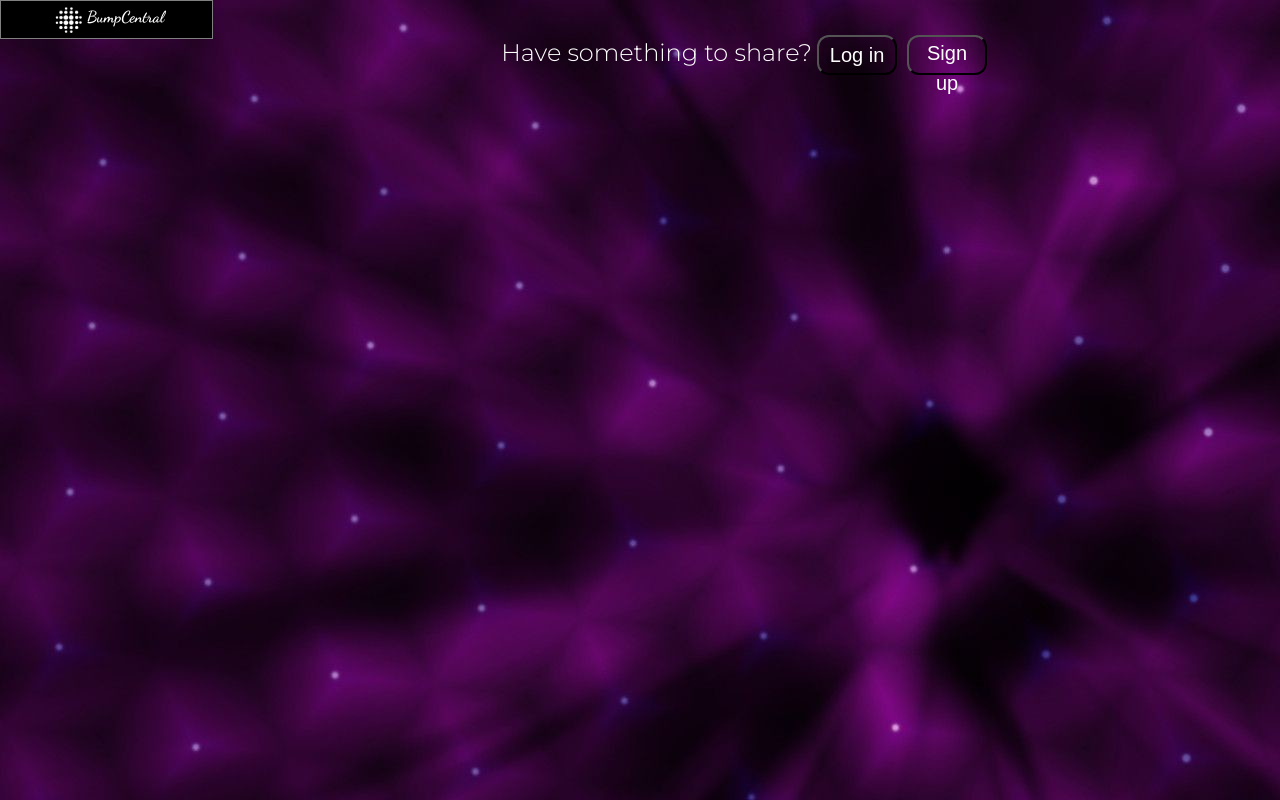
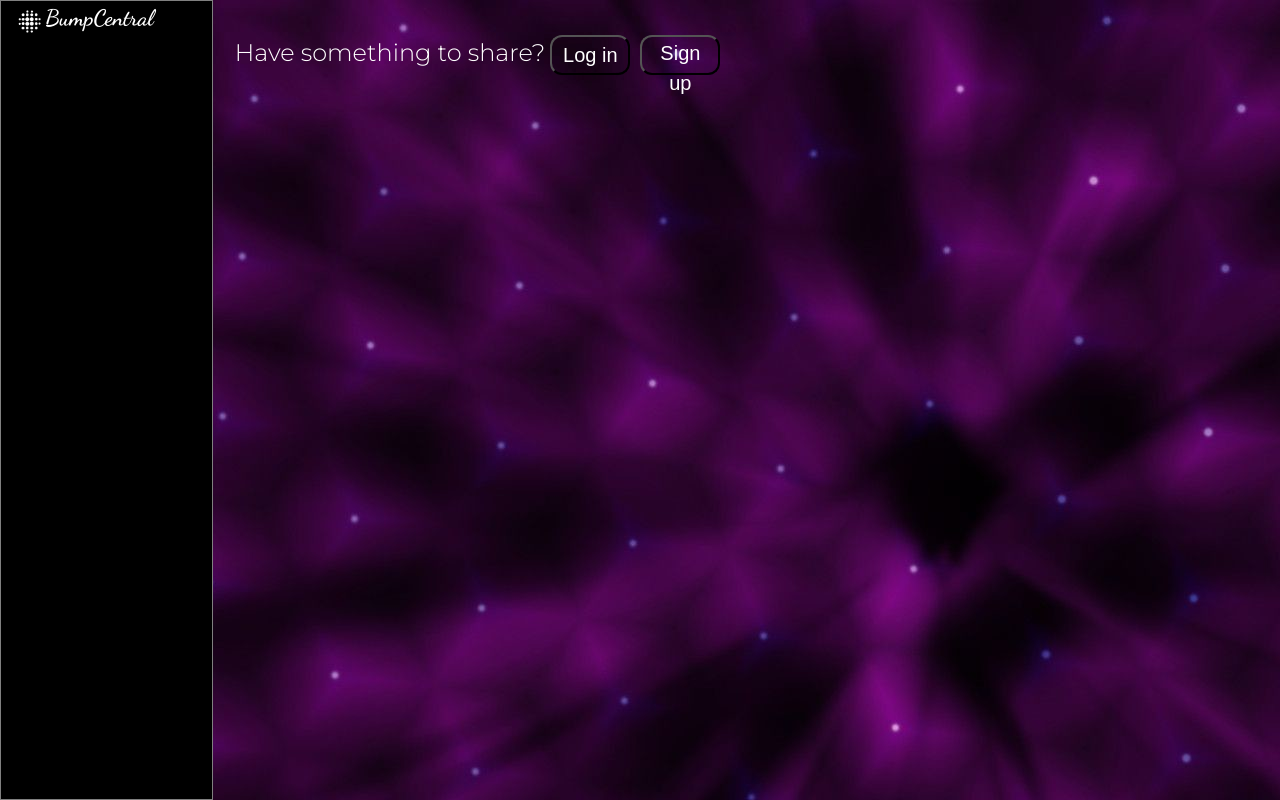
Before and after one commit to BKSaint/BumpCentral, a Flask app: page /feed in a window 1280 px wide. Run offline with Flask 3, Linux system fonts and the light colour scheme; data that the repository does not hold is empty; some web fonts are replaced; grey boxes are pictures that could not be loaded.

Commit message:
checkpoint 1

```diff
--- a/static/styles.css
+++ b/static/styles.css
@@ -5,34 +5,34 @@
   text-decoration: none;
 }
 
-#navbartext {
-  padding-bottom: 100%;
-}
+@media all and (min-width: 25px)   {  #navbar  { font-size:0.4em; } }
+@media all and (min-width: 50px)  {  #navbar  { font-size:0.4em;  } }
+@media all and (min-width: 100px)  {  #navbar  { font-size:0.6em;  } }
+@media all and (min-width: 200px)  {  #navbar  { font-size:0.6em;  } }
+@media all and (min-width: 300px)  {  #navbar  { font-size:0.6em;  } }
+@media all and (min-width: 400px)  {  #navbar  { font-size:1.6em;  } }
+@media all and (min-width: 500px)  {  #navbar  { font-size:0.8em;  } }
+@media all and (min-width: 600px)  {  #navbar  { font-size:0.8em;  } }
+@media all and (min-width: 700px)  {  #navbar  { font-size:0.8em;  } }
+@media all and (min-width: 800px)  {  #navbar  { font-size:1.0em;  } .navitems { width: 20px; height: 20px; } }
+@media all and (min-width: 900px) {  #navbar  { font-size:1.2em;  } .navitems { width: 23x; height: 23px; } }
+@media all and (max-width: 877px) {  #navbar { height: 102px; width: 100vh; padding-left: 10px;} .pfpA { height: 0px; width: 0px; border: 0px solid white} .pfpB { height: 60px; width: 60px; border: 1px solid white}  }
+@media all and (max-width: 900px) {  .navitems { width: 20px; height: 20px; } }
+@media all and (min-width: 901px) {  .navitems { width: 20px; height: 20px; } }
+@media all and (min-width: 878px) {  #navbar { height: 100vh; } .pfpA { height: 80px; width: 80px; border: 1px solid white} .pfpB { height: 0px; width: 0px; border: 0px solid white} }
+@media all and (min-width: 1000px) {  #navbar  { font-size:1.2em;  } .navitems { width: 23px; height: 23px; } }
+@media all and (min-width: 1100px) {  #navbar  { font-size:1.4em;  } .navitems { width: 29px; height: 29px; } }
+@media all and (min-width: 1200px) {  #navbar  { font-size:1.4em;  } .navitems { width: 32px; height: 32px; } }
+@media all and (min-width: 1300px) {  #navbar  { font-size:1.6em;  } .navitems { width: 35px; height: 35px; } }
+@media all and (min-width: 1400px) {  #navbar  { font-size:1.8em;  } .navitems { width: 38px; height: 38px; } }
+@media all and (min-width: 1500px) {  #navbar  { font-size:2.0em;  } .navitems { width: 41px; height: 41px; } }
+@media all and (min-width: 1600px) {  #navbar  { font-size:2.2em;  } .navitems { width: 44px; height: 44px; } }
+@media all and (min-width: 1700px) {  #navbar  { font-size:2.4em;  } .navitems { width: 47px; height: 47px; } }
 
-@media all and (min-width: 25px)   {  #navbartext  { font-size:0.4em; } }
-@media all and (min-width: 50px)  {  #navbartext  { font-size:0.4em;  } }
-@media all and (min-width: 100px)  {  #navbartext  { font-size:0.6em;  } }
-@media all and (min-width: 200px)  {  #navbartext  { font-size:0.6em;  } }
-@media all and (min-width: 300px)  {  #navbartext  { font-size:0.6em;  } }
-@media all and (min-width: 400px)  {  #navbartext  { font-size:1.6em;  } }
-@media all and (min-width: 500px)  {  #navbartext  { font-size:0.8em;  } }
-@media all and (min-width: 600px)  {  #navbartext  { font-size:0.8em;  } }
-@media all and (min-width: 700px)  {  #navbartext  { font-size:0.8em;  } }
-@media all and (min-width: 800px)  {  #navbartext  { font-size:1.0em;  } }
-@media all and (min-width: 900px) {  #navbartext  { font-size:1.2em;  } }
-@media all and (min-width: 1000px) {  #navbartext  { font-size:1.2em;  } }
-@media all and (min-width: 1100px) {  #navbartext  { font-size:1.4em;  } }
-@media all and (min-width: 1200px) {  #navbartext  { font-size:1.4em;  } }
-@media all and (min-width: 1300px) {  #navbartext  { font-size:1.6em;  } }
-@media all and (min-width: 1400px) {  #navbartext  { font-size:1.8em;  } }
-@media all and (min-width: 1500px) {  #navbartext  { font-size:2.0em;  } }
-@media all and (min-width: 1600px) {  #navbartext  { font-size:2.2em;  } }
-@media all and (min-width: 1700px) {  #navbartext  { font-size:2.4em;  } }
-@media all and (max-width: 900px) {  #navbar { padding-bottom: 100; padding-right: 100%; padding-left: 50px } }
 
-.navitems {
-    height: 20%;
-    width: 20%;
+#fill {
+  height: 100%;
+  width: 100%;
 }
 
 #logo {
@@ -48,6 +48,7 @@
     text-decoration: none;
     color:#ffffff;
     border-left: 10px;
+    text-align: left;
 }
 
 #signup {
@@ -135,8 +136,16 @@ label, p{
     height: 50px;
 }
 
-.cropC {
+.pfpB {
+    position: relative;
+    bottom: 2px;
+    margin-left: 100%;
+    margin-right: 10px;
     border-radius: 50px;
+}
+
+.pfpA {
+  border-radius: 50px;
 }
 
 #circle {
@@ -167,7 +176,6 @@ label, p{
       background-color: #dff0d8;
       border-color: #d6e9c6;
   }
-
 
   /*DEMO*/
   .preview {
--- a/templates/feed.html.jinja
+++ b/templates/feed.html.jinja
@@ -22,18 +22,21 @@
 
     <body style="background-image:url('/static/signup.jpg');">
 
-       <div class="container text-center" style="max-width:100%; margin:0%">
-            <div class="row align-items-start">
-
-                <div class="col col-sm-2 bord black" id="navbar">
-                    <a href="/feed" id="homelogo"><img alt="" class="navitems" src="/static/logomain.png">BumpCentral</a>
+       <div class="container" style="max-width:100%; margin:0%">
+            <div id="row" class="row align-items-start">
+                <div class="col col-sm-2 bord black" id="navbar" style="">
+                    <div id="fill">
+                        <div class="row">
+                                <a href="/feed" id="homelogo" style="text-align: left;"><img alt="" class="navitems" src="/static/logomain.png">BumpCentral</a>
+                                <img src="/media/users/{{current_user['pfp']}}"  class="pfpB" style="margin-right: 5px;">
+                        </div>
+                    </div>
                 </div>
-
-                <div class="col col-md-5 divcenter" style="margin-top: 30px;">
+                <div class="col col-md-5 center text-center" style="margin-top: 30px;">
 
                     {%if current_user.is_authenticated%}
                     <form style="border-bottom: 10px; border-radius: 12px;" action="/post" method="POST" enctype="multipart/form-data">
-                    <a href="/profile/{{current_user['username']}}"><img src="/media/users/{{current_user['pfp']}}" class="cropC" style="height:80px; width:80px; border: 1px solid white; margin-right: 5px; margin-bottom: 5px"></a><textarea style="vertical-align:middle;resize:none; color: white; background-color: black; margin: 5px; border-radius: 12px;" rows="3" cols="30" name="caption" placeholder="Whats on your mind?"></textarea>
+                    <a href="/profile/{{current_user['username']}}"><img src="/media/users/{{current_user['pfp']}}" class="pfpA" style="margin-right: 5px; margin-bottom: 5px"></a><textarea style="vertical-align:middle;resize:none; color: white; background-color: black; margin: 5px; border-radius: 12px;" rows="3" cols="30" name="caption" placeholder="Whats on your mind?"></textarea>
                     <br>
                     <input style="border-radius: 12px;" type="file" name="media">.<input style="border-radius: 12px;" type="submit"></form>
                     {%endif%}
```
